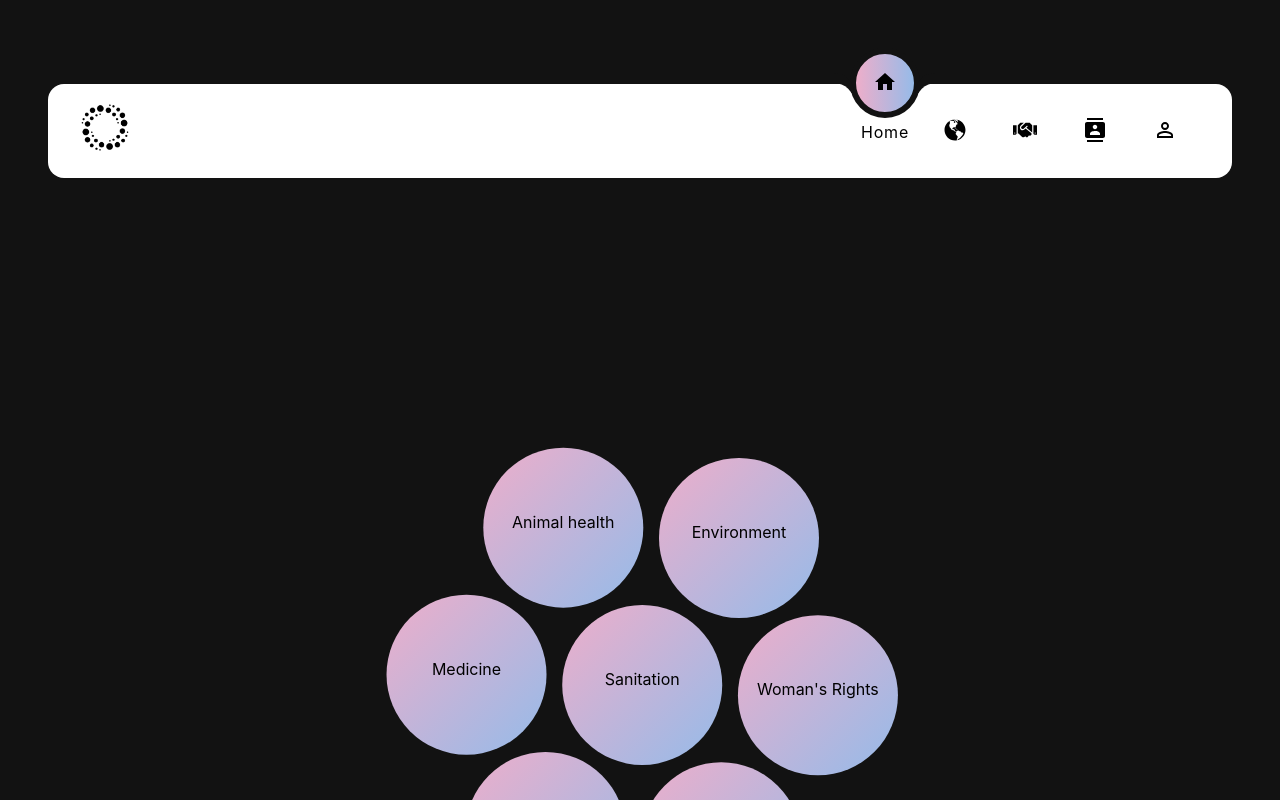
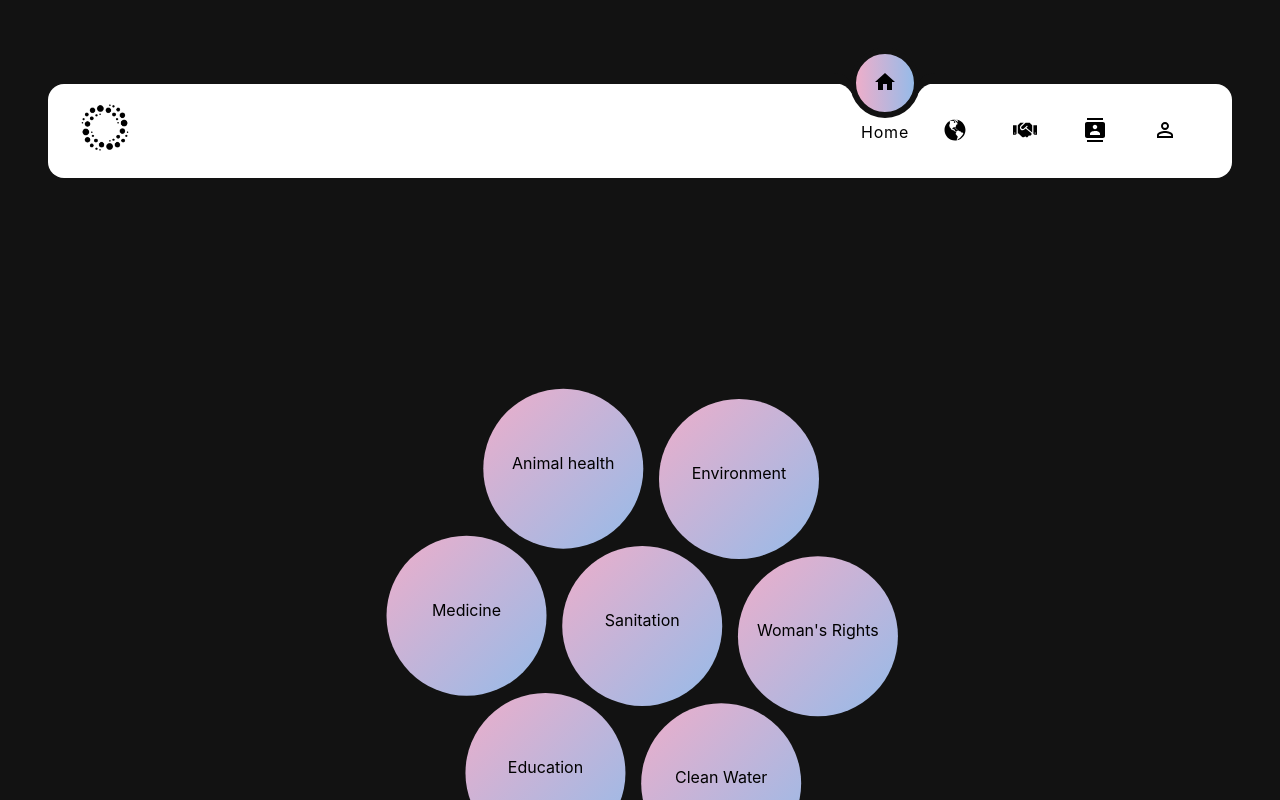
Before and after one commit to simenhaga/Smidig-prosjekt-Meliora-Impact, a React (Create React App) app: page /bubbles in a window 1280 px wide. Shown: the top 800 px of the page. Built offline with nearby package versions, Linux system fonts and the light colour scheme; data requests are answered from the project's data file.

Commit message:
Resized bubbles container

```diff
--- a/src/components/BubbleChart.css
+++ b/src/components/BubbleChart.css
@@ -1,6 +1,6 @@
 #bubble-container{
-    width: 80vw;
-    height: 80vw;
+    width: 100%;
+    height: 100%;
     display: grid;
     place-items: center;
 }
--- a/src/components/BubbleChart.js
+++ b/src/components/BubbleChart.js
@@ -7,8 +7,8 @@ let vis
 const BubbleChart = ({ tagsData, setSelected }) => {
 	const d3Bubbles = useRef() //Reference to the svg element returned in this component
 
-	const [height, setHeight] = useState(600)
-	const [width, setWidth] = useState(600)
+	const [height, setHeight] = useState(900)
+	const [width, setWidth] = useState(900)
 
 	const updateVisOnResize = () => {
 		vis && vis.resize(width, height)
```
